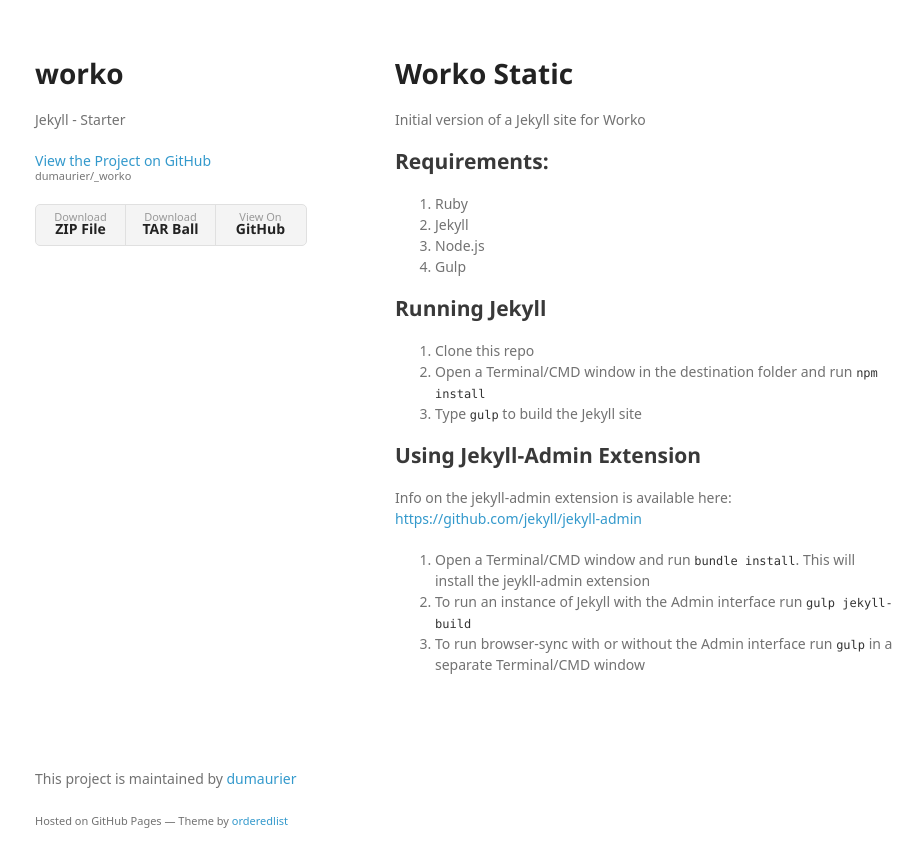
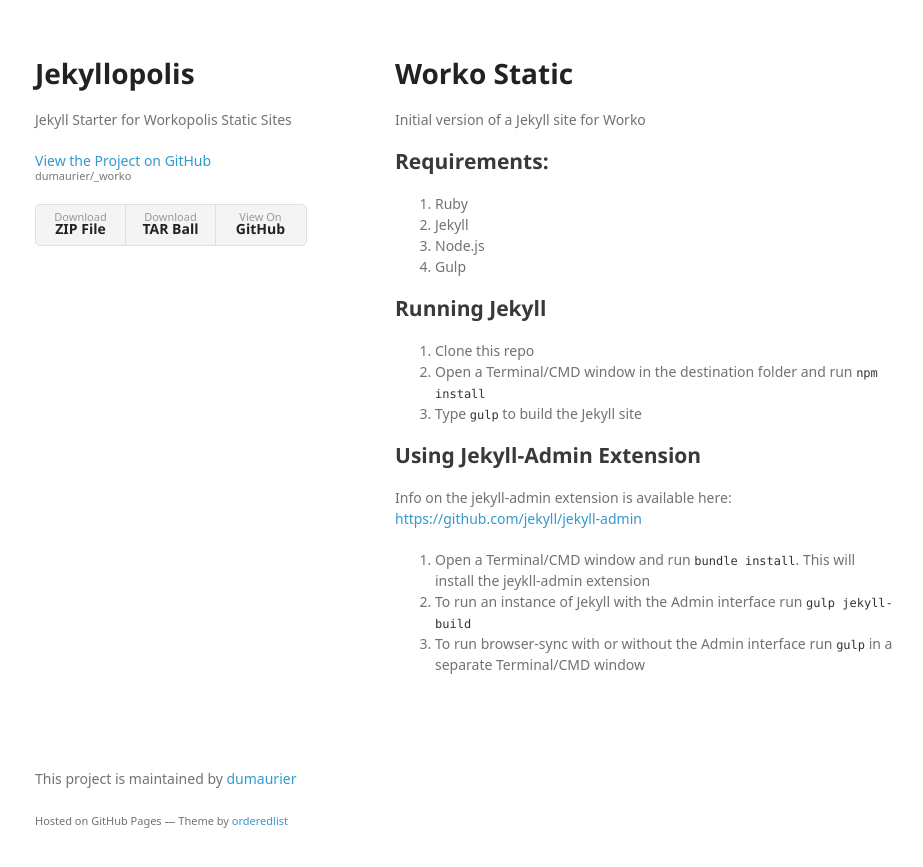
Before and after one commit to dumaurier/_worko, a Jekyll site: the page index.html, which Jekyll copies as it is, in a window 1280 px wide. Shown: the top 867 px of the page, without its empty margins (175-1098 px from the left). Built offline with Jekyll 4.4.1, drawn with Linux system fonts in a browser that asks for light colours; some web fonts are replaced.

Commit message:
Create master branch via GitHub

```diff
--- a/index.html
+++ b/index.html
@@ -3,7 +3,7 @@
   <head>
     <meta charset="utf-8">
     <meta http-equiv="X-UA-Compatible" content="chrome=1">
-    <title> worko by dumaurier</title>
+    <title>Jekyllopolis by dumaurier</title>
 
     <link rel="stylesheet" href="stylesheets/styles.css">
     <link rel="stylesheet" href="stylesheets/github-light.css">
@@ -15,8 +15,8 @@
   <body>
     <div class="wrapper">
       <header>
-        <h1> worko</h1>
-        <p>Jekyll - Starter</p>
+        <h1>Jekyllopolis</h1>
+        <p>Jekyll Starter for Workopolis Static Sites</p>
 
         <p class="view"><a href="https://github.com/dumaurier/_worko">View the Project on GitHub <small>dumaurier/_worko</small></a></p>
 
--- a/params.json
+++ b/params.json
@@ -1,6 +1,6 @@
 {
-  "name": " worko",
-  "tagline": "Jekyll - Starter",
+  "name": "Jekyllopolis",
+  "tagline": "Jekyll Starter for Workopolis Static Sites",
   "body": "# Worko Static\r\n\r\nInitial version of a Jekyll site for Worko\r\n\r\n## Requirements:\r\n\r\n1. Ruby\r\n2. Jekyll\r\n3. Node.js\r\n4. Gulp\r\n\r\n## Running Jekyll\r\n\r\n1. Clone this repo\r\n2. Open a Terminal/CMD window in the destination folder and run `npm install`\r\n3. Type `gulp` to build the Jekyll site\r\n\r\n## Using Jekyll-Admin Extension\r\n\r\nInfo on the jekyll-admin extension is available here: https://github.com/jekyll/jekyll-admin\r\n\r\n1. Open a Terminal/CMD window and run `bundle install`. This will install the jeykll-admin extension\r\n2. To run an instance of Jekyll with the Admin interface run `gulp jekyll-build`\r\n3. To run browser-sync with or without the Admin interface run `gulp` in a separate Terminal/CMD window\r\n\r\n\r\n\r\n\r\n\r\n",
   "note": "Don't delete this file! It's used internally to help with page regeneration."
 }
```
